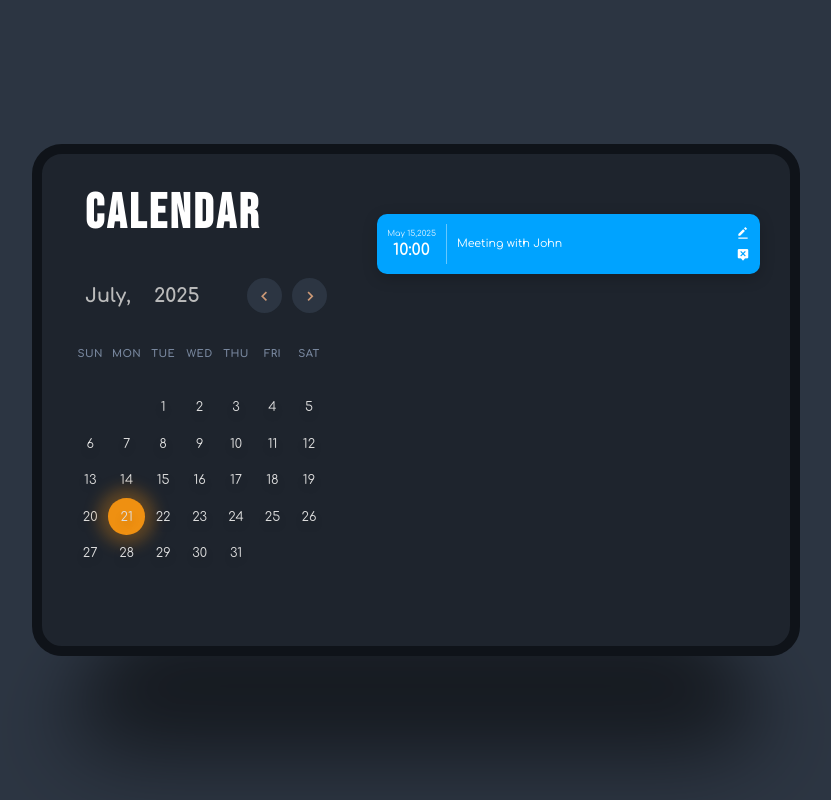
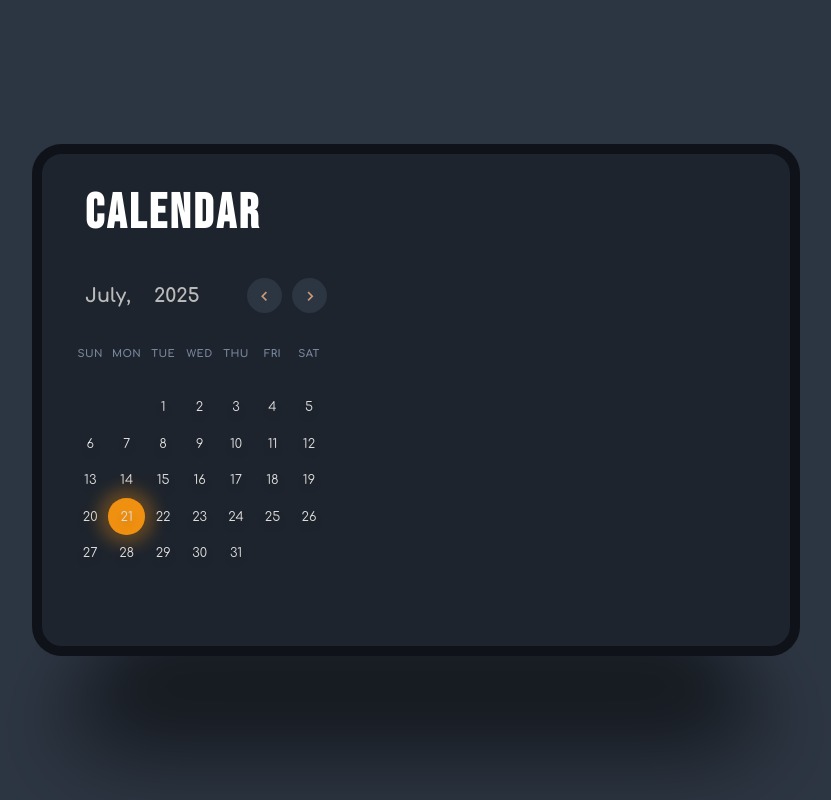
Before and after one commit to KIRTISENGAR95/FLAM, a React (Vite) app in the folder FLAM/: page / in a window 1280 px wide. Shown: the whole page, without its empty margins (224-1055 px from the left). Built offline with nearby package versions, Linux system fonts and the light colour scheme.

Commit message:
new events added

```diff
--- a/FLAM/src/Components/CalendarApp.jsx
+++ b/FLAM/src/Components/CalendarApp.jsx
@@ -109,23 +109,27 @@
                     if(e.target.value.length <= 60){
                         setEventText(e.target.value)
                     }
-                }}></textarea>
-                <button className="event-popup-btn">Add Events</button>
+                }}
+                ></textarea>
+                <button className="event-popup-btn" onClick={handleEventSubmit}>Add Events</button>
                 <button className="close-events-popup" onClick={() => setShowEventPopup(false)}>
                     <i className="bx bx-x"></i>
                 </button>
             </div>)}
-            <div className="event">
+            {events.map((event , index) => (
+                <div className="event" key={index}>
                 <div className="event-data-wrapper">
-                    <div className="event-date">May 15,2025</div>
-                    <div className="event-time">10:00</div>
+                    <div className="event-date">{`${monthsOfYear[event.date.getMonth()]} ${event.date.getDate()}, ${event.date.getFullYear()}`}</div>
+                    <div className="event-time">{event.time}</div>
                 </div>
-                <div className="event-text">Meeting with John</div>
+                <div className="event-text">{event.text}</div>
                 <div className="event-buttons">
                     <i className="bx bxs-edit-alt"></i>
                     <i className="bx bxs-message-alt-x"></i>
                 </div>
             </div>
+            ))}
+
         </div>
 
     </div>
```
